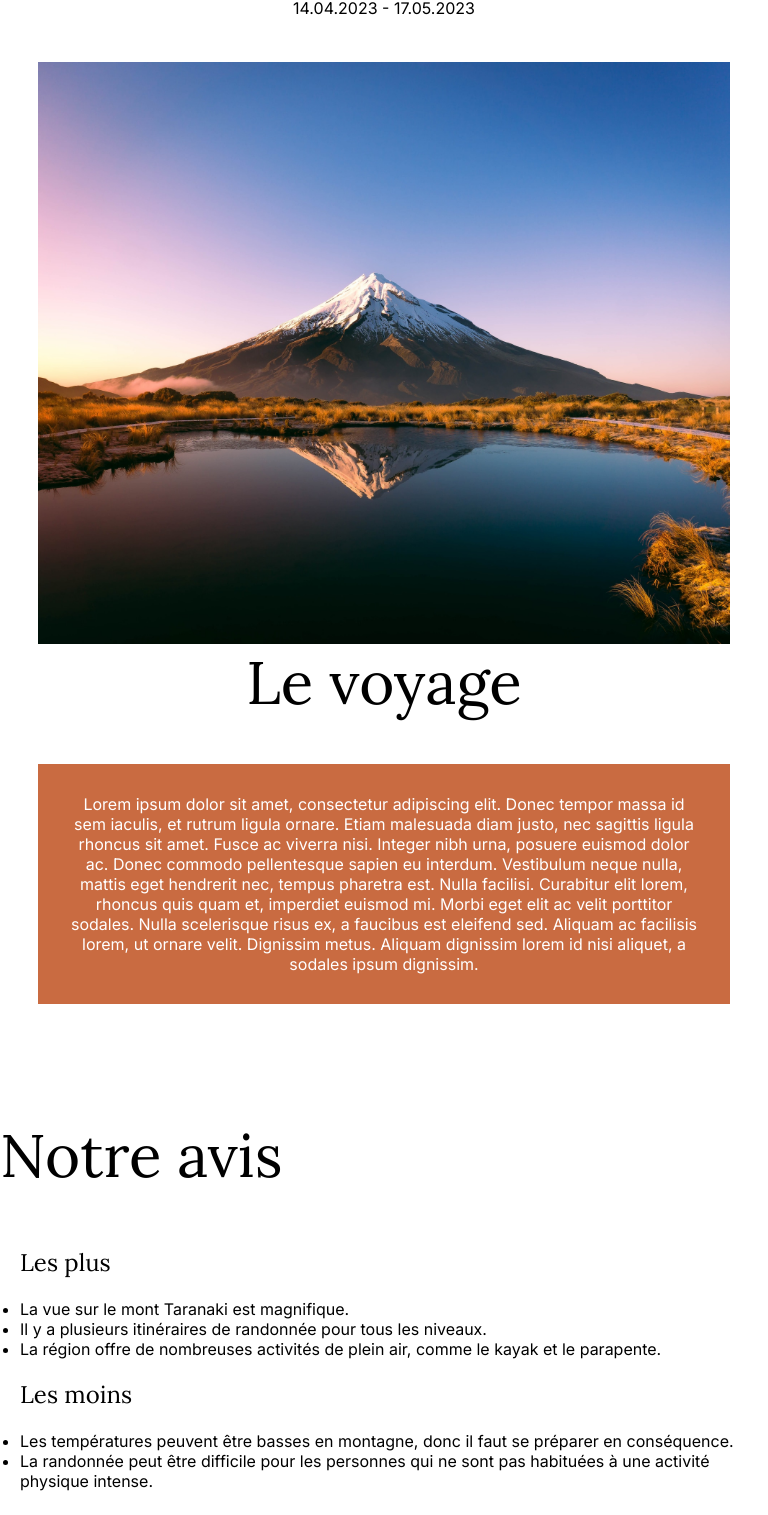
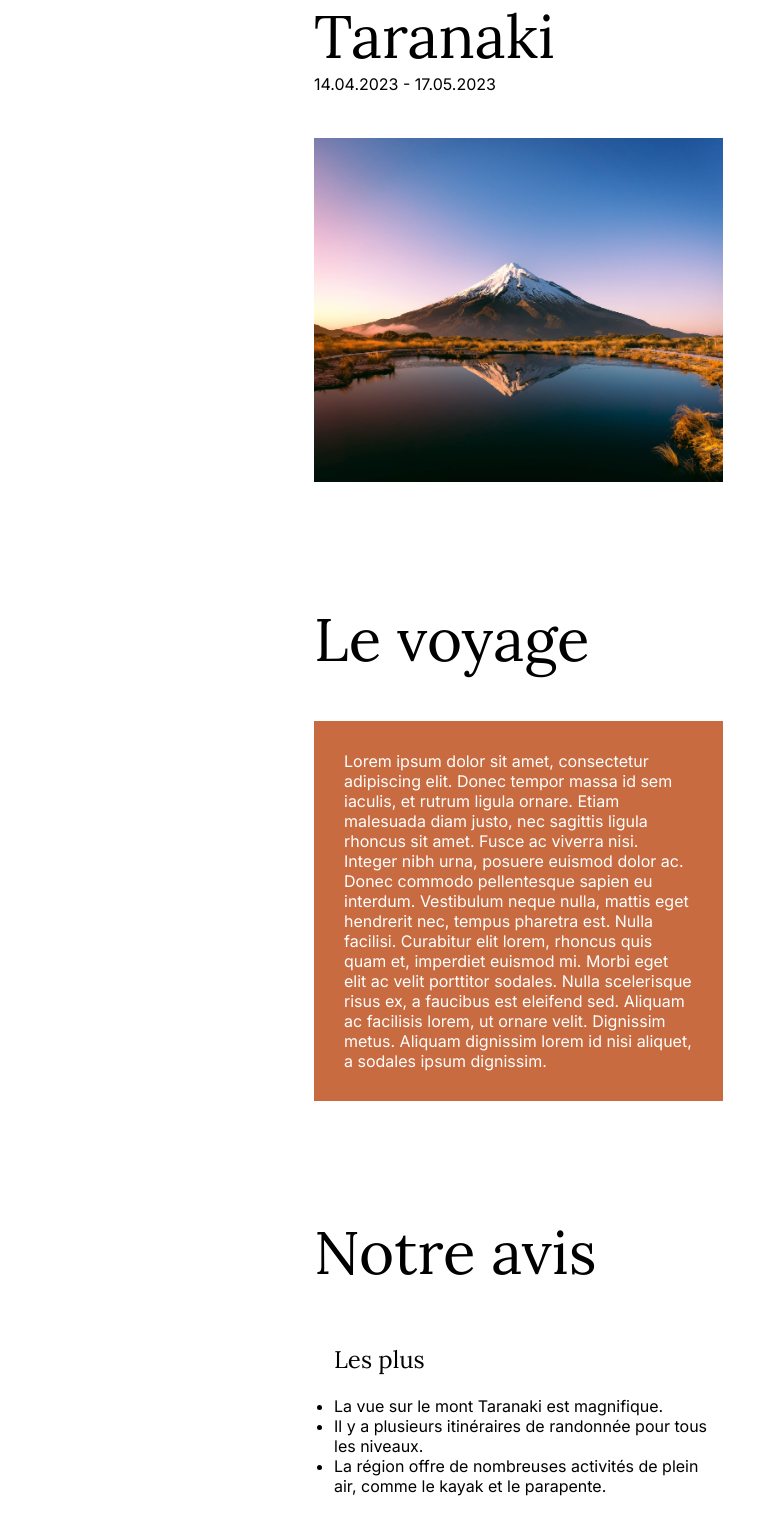
Before and after one commit to thomasheroguelle/TravelNoteBook, an Angular app: page /article/1 in a window 768 px wide. Shown: the part 223-1738 px from the top of the page. Built offline with nearby package versions, Linux system fonts and the light colour scheme; no server answers.

Commit message:
working on article page desktop

```diff
--- a/src/app/component/header/header.component.css
+++ b/src/app/component/header/header.component.css
@@ -14,6 +14,7 @@ p {
     width: 157px;
     height: 100%;
     background-color: #EEDFD4;
+    z-index: 999;
 }
 
 /* container en colonne  */
--- a/src/app/component/last-article/last-article.component.css
+++ b/src/app/component/last-article/last-article.component.css
@@ -1,6 +1,6 @@
 .imageBandeauPays p {
   font-family: 'Lora', sans-serif;
-  font-size: clamp(30px, 5vw, 30px);
+  font-size: clamp(15px, 5vw, 30px);
   font-style: normal;
   font-weight: 400;
   color: #FFFFFF;
@@ -42,7 +42,7 @@ img {
   bottom: 0;
   left: 0;
   right: 0;
-  background: rgba(201, 107, 65, 0.7);
+  background-color: #C96B41;
   padding: 17px;
   display: flex;
   justify-content: space-between;
--- a/src/app/component/opinions/opinions.component.css
+++ b/src/app/component/opinions/opinions.component.css
@@ -10,8 +10,8 @@ li:first-child {
     font-size: 24px;
     font-family: 'Lora', sans-serif;
 }
-section {
-    text-align: center;
+article {
+    text-align: left;
 }
 
 @media screen and (max-width: 768px) {
@@ -27,7 +27,7 @@ section {
     li {
         font-size: 16px;
     }
-    section {
+    article {
         text-align: left;
     }
 
--- a/src/app/component/opinions/opinions.component.html
+++ b/src/app/component/opinions/opinions.component.html
@@ -1,4 +1,4 @@
-<section>
+<article>
     <div class="positivePoints">
         <h2 style="margin-bottom : 34px">Notre avis</h2>
         <ul style="margin-left: 20px;">
@@ -8,20 +8,20 @@
         </ul>
 
     </div>
-</section>
+</article>
 
-<section>
+<article>
     <ul style="margin-left: 20px;">
         <li *ngFor="let negativePoint of negativePoints" [class.no-indent]="negativePoint === 'Les moins'">
             {{negativePoint}}
         </li>
     </ul>
-</section>
+</article>
 
-<section style="margin-bottom: 114px;">
+<article style="margin-bottom: 114px;">
     <ul style="margin-left: 20px;">
         <li *ngFor="let tip of tips" [class.no-indent]="tip === 'Mon conseil'">
             {{tip}}
         </li>
     </ul>
-</section>
+</article>
--- a/src/app/component/other-travels/other-travels.component.css
+++ b/src/app/component/other-travels/other-travels.component.css
@@ -22,7 +22,7 @@ h2 {
 .articlesCard {
     display: grid;
     grid-template-columns: repeat(2, 0fr);
-    gap: 20px;
+    gap: 30px;
     justify-content: center;
     align-content: center;
 
@@ -95,3 +95,20 @@ img {
 
     }
 }
+@media screen and (min-width: 700px) and (max-width: 1027px) {
+    /* Styles à appliquer pour une largeur d'écran entre 955px et 1027px inclus */
+      .articlesCard {
+        display: flex;
+        flex-wrap: wrap;
+        justify-content: center;
+        align-items: center;
+        margin: 0;
+        padding: 0;
+        gap: 50px;
+        border: 2px solid red;
+    }
+    figure {
+        width: 450px;
+        height: 450px;
+    }
+}
--- a/src/app/component/resume/resume.component.css
+++ b/src/app/component/resume/resume.component.css
@@ -1,21 +1,22 @@
 section p {
     color: white;
     padding: 80px;
-    text-align: center;
+    text-align: left;
     font-size: 20px;
     font-family: 'Inter', sans-serif;
     white-space: pre-line;
+}
 
-}
+
+
 
 .background-color {
     background-color: #C96B41;
-    max-width: 50%;
-    margin: 0 auto;
+    max-width: 90%;
 }
 
 h2 {
-    text-align: center;
+    text-align: left;
 }
 
 @media screen and (max-width: 768px) {
--- a/src/app/pages/article/article.component.css
+++ b/src/app/pages/article/article.component.css
@@ -14,7 +14,7 @@ p {
 
 img {
     width: 100%;
-    max-width: 1029px;
+    max-width: 1414px;
     max-height: 686.01px;
     margin-bottom: 115px;
     object-fit: cover;
@@ -22,13 +22,16 @@ img {
 
 section h2,
 section p {
-    text-align: center;
+    text-align: left;
+}
+main .container {
+    /* display: flex;
+    justify-content: center;
+    flex-direction: column;
+    align-items: center; */
+    margin-left: 157px;
 }
 
-.imageMain {
-    display: block;
-    margin: 0 auto;
-}
 
 @media screen and (max-width: 768px) {
     img {
--- a/src/app/pages/article/article.component.html
+++ b/src/app/pages/article/article.component.html
@@ -13,8 +13,11 @@
   <app-back-button></app-back-button>
 
   <!-- description  -->
-  <app-resume [title]="'Le voyage'" [text]="article.description"></app-resume>
+  <section>
+    <app-resume [title]="'Le voyage'" [text]="article.description">
 
+  </app-resume>
+</section>
   <!-- positivePoints & negatif  -->
   <app-opinions [positivePoints]="article.positivePoints" [negativePoints]="article.negativePoints"
     [tips]="article.tips"> </app-opinions>
--- a/src/app/pages/home-page/home-page.component.css
+++ b/src/app/pages/home-page/home-page.component.css
@@ -7,7 +7,6 @@ main {
     justify-content: center;
     flex-direction: column;
     align-items: center;
-    margin-left: 157px;
 }
 @media screen and (max-width : 1027px) {
     main {
--- a/src/styles.css
+++ b/src/styles.css
@@ -26,3 +26,10 @@ app-root {
     display: flex;
     flex-direction: column;
 }
+main {
+    /* display: flex;
+    justify-content: center;
+    flex-direction: column;
+    align-items: center; */
+    margin-left: 157px;
+}
```
